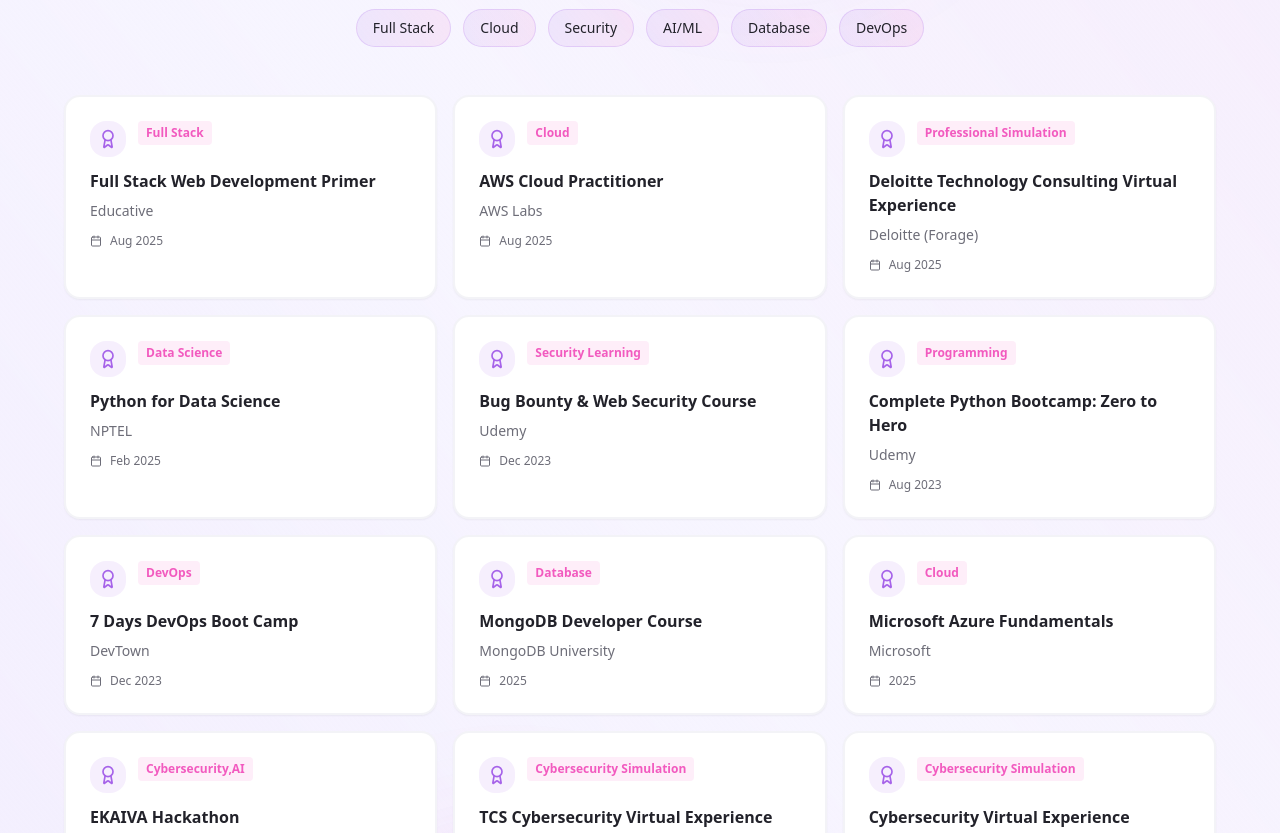
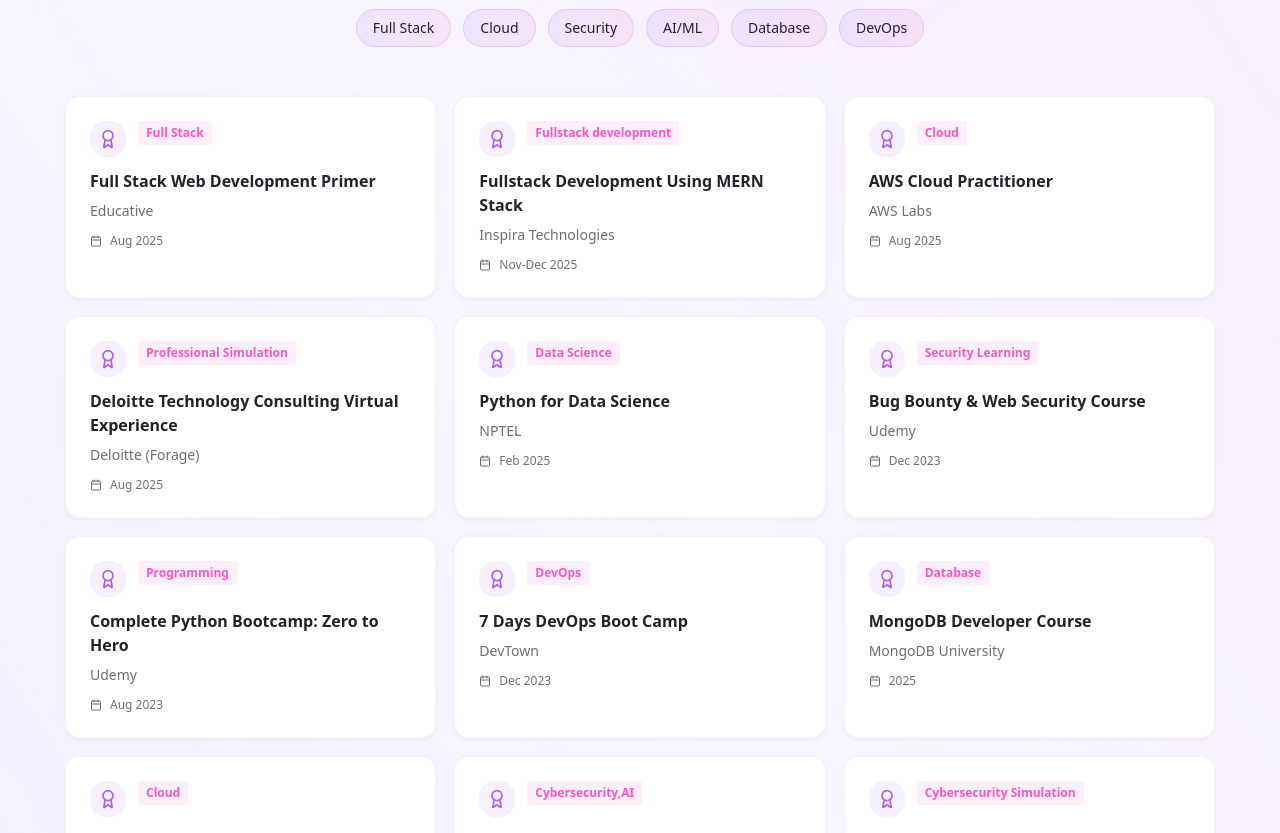
Before and after one commit to stackstar0/portfolio, a React (Vite) app: page / in a window 1280 px wide. Shown: the part 5260-6093 px from the top of the page. Built offline with nearby package versions, Linux system fonts and the light colour scheme; the HTML template or start-up script is replaced by a standard one.

Commit message:
feat: update certification details and external link styling

```diff
--- a/src/components/Certifications.tsx
+++ b/src/components/Certifications.tsx
@@ -8,6 +8,12 @@
       issuer: "Educative",
       date: "Aug 2025",
       category: "Full Stack"
+    },
+    {
+      title: "Fullstack Development Using MERN Stack",
+      issuer: "Inspira Technologies",
+      date: "Nov-Dec 2025",
+      category: "Fullstack development"
     },
     {
       title: "AWS Cloud Practitioner",
```
